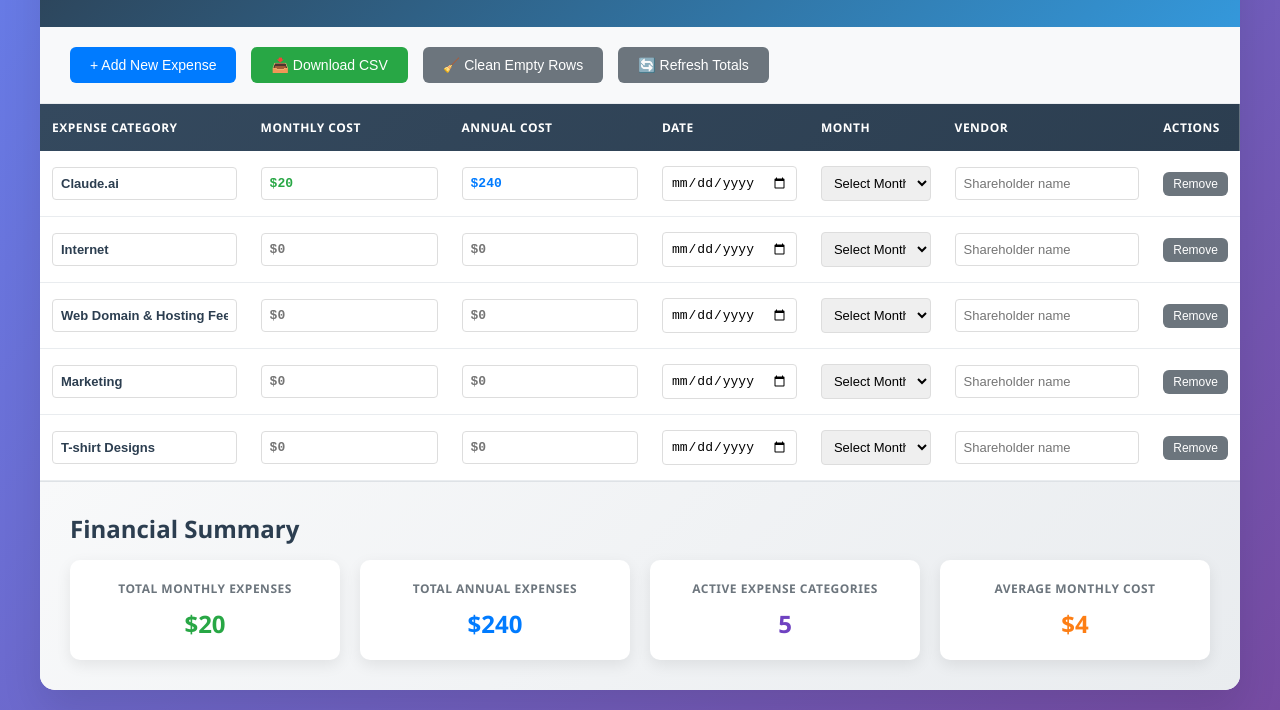
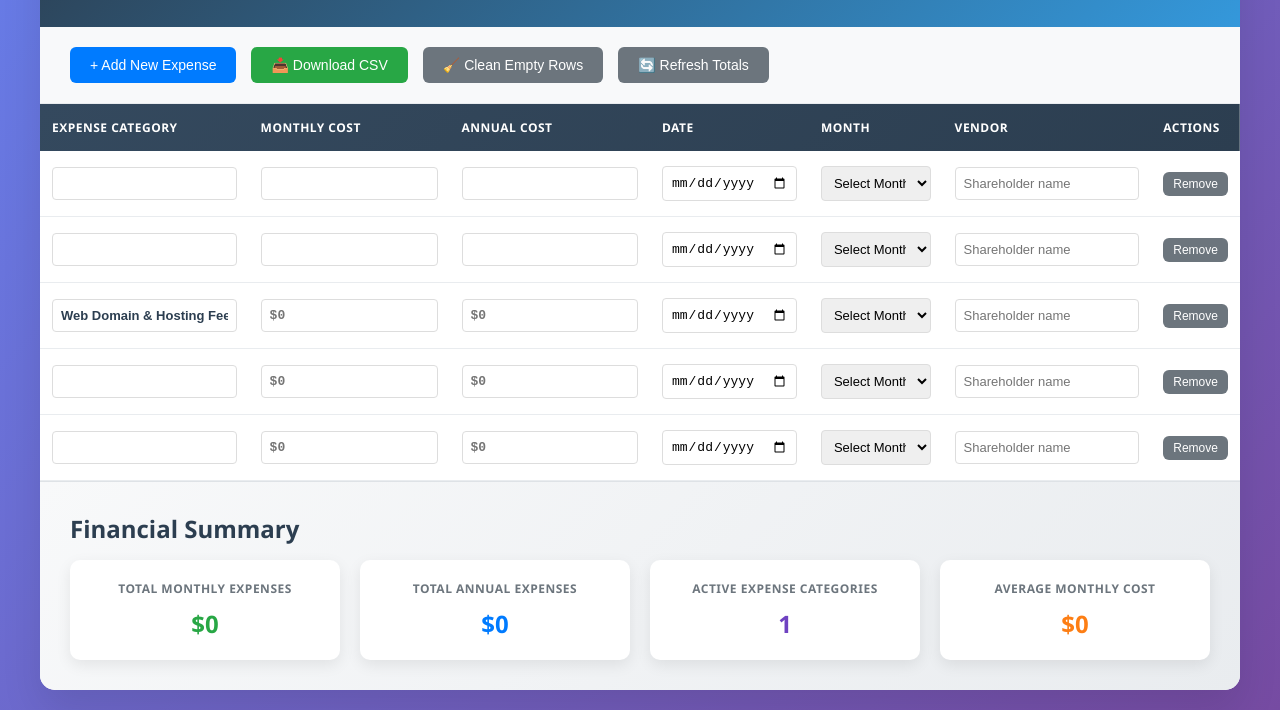
Before and after one commit to jlubega1/expense-tracker, a plain HTML site: page index.html in a window 1280 px wide. Shown: the part 142-852 px from the top of the page. Drawn offline with Linux system fonts and the light colour scheme.

Commit message:
Update index.html

```diff
--- a/index.html
+++ b/index.html
@@ -270,9 +270,9 @@
                 </thead>
                 <tbody id="expenseTableBody">
                     <tr>
-                        <td><input type="text" value="Claude.ai" class="expense-name" onchange="updateSummary()"></td>
-                        <td><input type="text" value="$20" class="cost-cell cost-monthly" onchange="updateSummary()"></td>
-                        <td><input type="text" value="$240" class="cost-cell cost-annual" onchange="updateSummary()"></td>
+                        <td><input type="text" value="" class="expense-name" onchange="updateSummary()"></td>
+                        <td><input type="text" value="" class="cost-cell cost-monthly" onchange="updateSummary()"></td>
+                        <td><input type="text" value="" class="cost-cell cost-annual" onchange="updateSummary()"></td>
                         <td><input type="date" onchange="updateSummary()"></td>
                         <td>
                             <select onchange="updateSummary()">
@@ -295,9 +295,9 @@
                         <td><button class="btn btn-secondary" onclick="removeRow(this)" style="padding: 5px 10px; font-size: 12px;">Remove</button></td>
                     </tr>
                     <tr>
-                        <td><input type="text" value="Internet" class="expense-name" onchange="updateSummary()"></td>
-                        <td><input type="text" placeholder="$0" class="cost-cell cost-monthly" onchange="updateSummary()"></td>
-                        <td><input type="text" placeholder="$0" class="cost-cell cost-annual" onchange="updateSummary()"></td>
+                        <td><input type="text" value="" class="expense-name" onchange="updateSummary()"></td>
+                        <td><input type="text" placeholder="" class="cost-cell cost-monthly" onchange="updateSummary()"></td>
+                        <td><input type="text" placeholder="" class="cost-cell cost-annual" onchange="updateSummary()"></td>
                         <td><input type="date" onchange="updateSummary()"></td>
                         <td>
                             <select onchange="updateSummary()">
@@ -345,7 +345,7 @@
                         <td><button class="btn btn-secondary" onclick="removeRow(this)" style="padding: 5px 10px; font-size: 12px;">Remove</button></td>
                     </tr>
                     <tr>
-                        <td><input type="text" value="Marketing" class="expense-name" onchange="updateSummary()"></td>
+                        <td><input type="text" value="" class="expense-name" onchange="updateSummary()"></td>
                         <td><input type="text" placeholder="$0" class="cost-cell cost-monthly" onchange="updateSummary()"></td>
                         <td><input type="text" placeholder="$0" class="cost-cell cost-annual" onchange="updateSummary()"></td>
                         <td><input type="date" onchange="updateSummary()"></td>
@@ -370,7 +370,7 @@
                         <td><button class="btn btn-secondary" onclick="removeRow(this)" style="padding: 5px 10px; font-size: 12px;">Remove</button></td>
                     </tr>
                     <tr>
-                        <td><input type="text" value="T-shirt Designs" class="expense-name" onchange="updateSummary()"></td>
+                        <td><input type="text" value="" class="expense-name" onchange="updateSummary()"></td>
                         <td><input type="text" placeholder="$0" class="cost-cell cost-monthly" onchange="updateSummary()"></td>
                         <td><input type="text" placeholder="$0" class="cost-cell cost-annual" onchange="updateSummary()"></td>
                         <td><input type="date" onchange="updateSummary()"></td>
```
